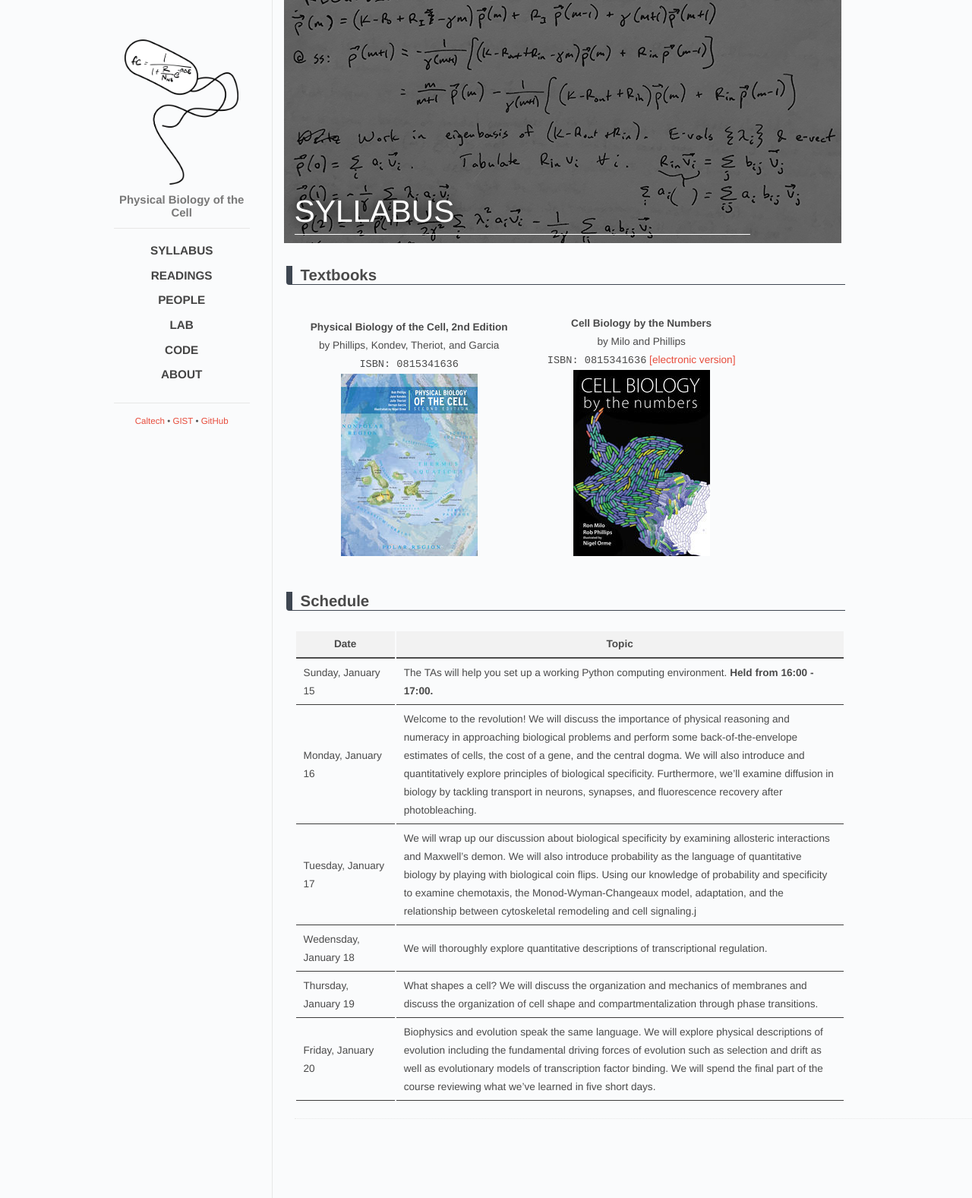
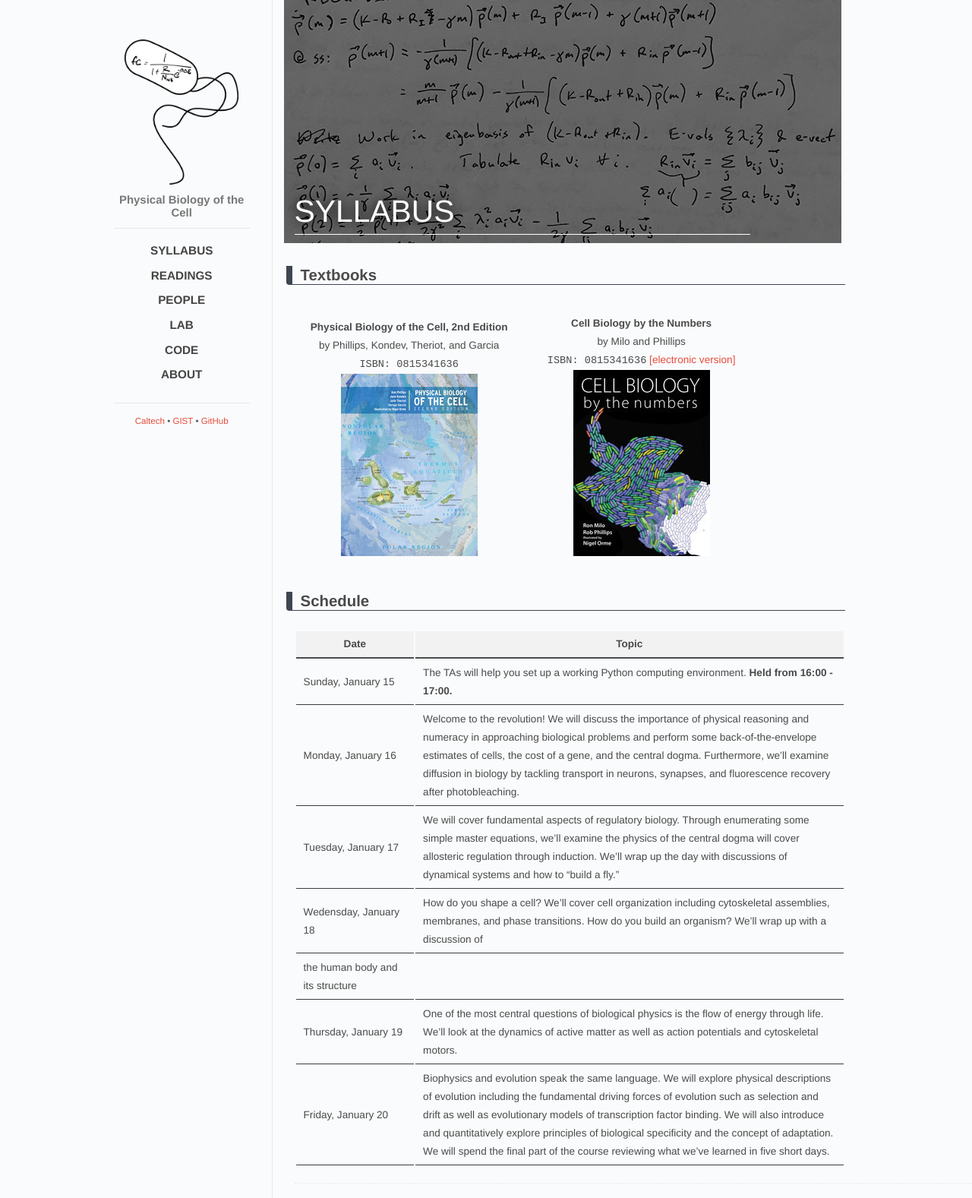
Before and after one commit to RPGroup-PBoC/gist_pboc_2017, a Jekyll site: the page built from _posts/2016-12-19-syllabus.md, in a window 1280 px wide. Shown: the whole page at 76% size. Built offline with Jekyll 4.4.1, drawn with Linux system fonts in a browser that asks for light colours.

Commit message:
Final push on material

```diff
--- a/_posts/2016-12-19-syllabus.md
+++ b/_posts/2016-12-19-syllabus.md
@@ -27,8 +27,9 @@ by Milo and Phillips <br/>
 | Date | Topic |
 |-- |--|
 |Sunday, January 15 | The TAs will help you set up a working Python computing environment. **Held from 16:00 - 17:00.** |
-|Monday, January 16 | Welcome to the revolution! We will discuss the importance of physical reasoning and numeracy in approaching biological problems and perform some back-of-the-envelope estimates of cells, the cost of a gene, and the central dogma. We will also introduce and quantitatively explore principles of biological specificity. Furthermore, we'll examine diffusion in biology by tackling transport in neurons, synapses, and fluorescence recovery after photobleaching.|
-| Tuesday, January 17 | We will wrap up our discussion about biological specificity by examining allosteric interactions and Maxwell's demon. We will also introduce probability as the language of quantitative biology by playing with biological coin flips. Using our knowledge of probability and specificity to examine chemotaxis, the Monod-Wyman-Changeaux model, adaptation, and the relationship between cytoskeletal remodeling and cell signaling.j|
-|Wedensday, January 18 | We will thoroughly explore quantitative descriptions of transcriptional regulation.|
-|Thursday, January 19 |  What shapes a cell? We will discuss the organization and mechanics of membranes and discuss the organization of cell shape and compartmentalization through phase transitions. |
-|Friday, January 20 | Biophysics and evolution speak the same language. We will explore physical descriptions of evolution including the fundamental driving forces of evolution such as selection and drift as well as evolutionary models of transcription factor binding. We will spend the final part of the course reviewing what we've learned in five short days. |
+|Monday, January 16 | Welcome to the revolution! We will discuss the importance of physical reasoning and numeracy in approaching biological problems and perform some back-of-the-envelope estimates of cells, the cost of a gene, and the central dogma.  Furthermore, we'll examine diffusion in biology by tackling transport in neurons, synapses, and fluorescence recovery after photobleaching.|
+| Tuesday, January 17 | We will cover fundamental aspects of regulatory biology. Through enumerating some simple master equations, we'll examine the physics of the central dogma will cover allosteric regulation through induction. We'll wrap up the day with discussions of dynamical systems and how to "build a fly."|
+|Wedensday, January 18 | How do you shape a cell? We'll cover cell organization including cytoskeletal assemblies, membranes, and phase transitions. How do you build an organism? We'll wrap up with a discussion of
+the human body and its structure |
+|Thursday, January 19 |  One of the most central questions of biological physics is the flow of energy through life. We'll look at the dynamics of active matter as well as action potentials and cytoskeletal motors.|
+|Friday, January 20 | Biophysics and evolution speak the same language. We will explore physical descriptions of evolution including the fundamental driving forces of evolution such as selection and drift as well as evolutionary models of transcription factor binding. We will also introduce and quantitatively explore principles of biological specificity and the concept of adaptation. We will spend the final part of the course reviewing what we've learned in five short days. |
```
Also changed, not shown: _posts/2016-12-19-code.md (+17 -1 lines), _posts/2016-12-19-lab.md (+1 -2 lines).
